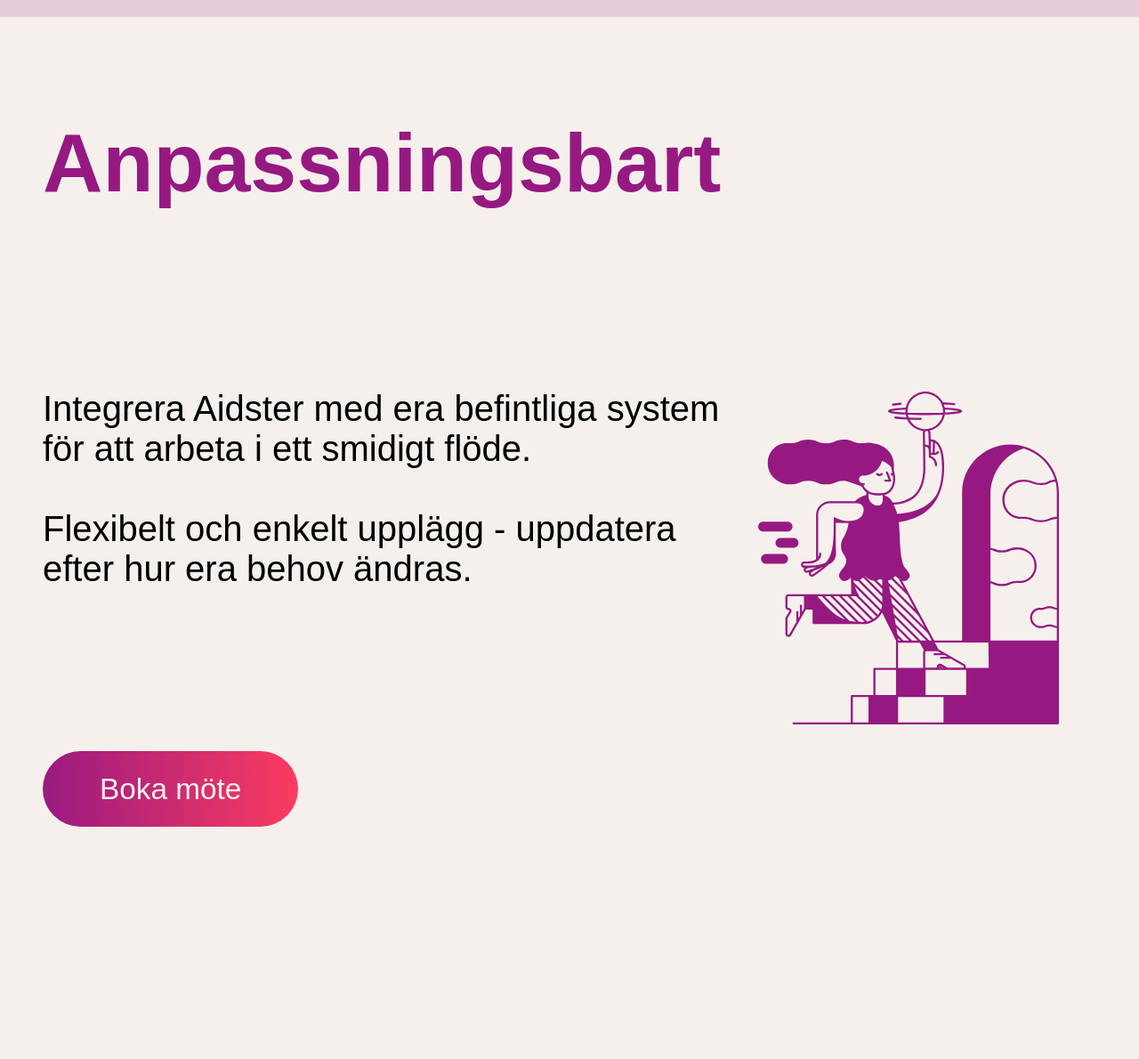
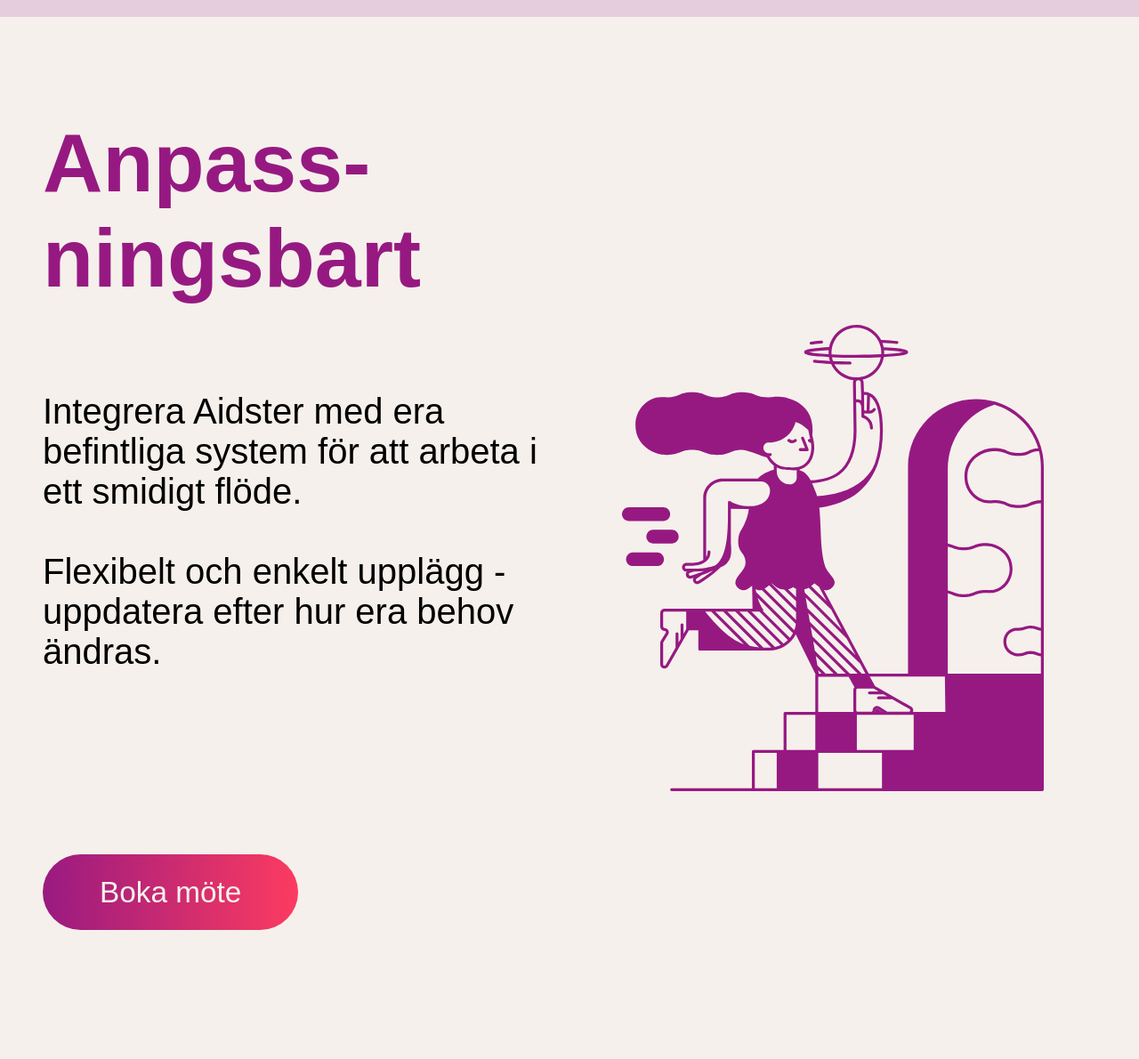
Before and after one commit to aidster-se/aidster-se.github.io, a plain HTML site: page index.html in a window 1280 px wide. Shown: the part 4680-5870 px from the top of the page at 89% size. Drawn offline with Linux system fonts and the light colour scheme; a script that the page names is missing; a web font is replaced by a local one.

Commit message:
Minor updates.

```diff
--- a/index.html
+++ b/index.html
@@ -32,7 +32,7 @@
           </span>
         </div>
         <div id="first-image" style="grid-column-start: 2; grid-row: 1 / span 3; display: flex;  align-items: center; justify-content: center">
-          <img src="image1.png" />
+          <img src="image1.png" style="width: 75%"/>
         </div>
       </div>
     </div>
@@ -110,21 +110,25 @@
 
   <div class="row beige-box">
     <div class="cell">
-      <div style="height: 70rem; display: grid; grid-template-columns: 1fr 1fr">
-        <div>
-          <h1 style="color: #961982; font-weight: bold;">Anpassningsbart</h1>
-          <div style="margin: 5em 0;">
-            Integrera Aidster med era befintliga system för att arbeta i ett smidigt flöde.<br/>
-            <br/>
-            Flexibelt och enkelt upplägg - uppdatera efter hur era behov ändras.
-          </div>
-          <div style="margin-top: 3em;">
+      <div style="height: 70rem; display: grid; grid-template-columns: 1fr 1fr; grid-template-rows: 1fr 1fr 1fr;">
+        <div style="grid-row-start: 1;">
+          <h1 style="color: #961982; font-weight: bold;">Anpass&shy;nings&shy;bart</h1>
+        </div>
+        <div style="grid-row-start: 2;">
+          Integrera Aidster med era befintliga system för att arbeta i ett smidigt flöde.<br/>
+          <br/>
+          Flexibelt och enkelt upplägg - uppdatera efter hur era behov ändras.
+        </div>
+
+        <div style="grid-row-start: 3; display: flex; align-items: center;">
+          <div>
             <span class="button">
               Boka möte
             </span>
           </div>
         </div>
-        <div style="display: flex; align-items: center; justify-content: center">
+
+        <div style="display: flex; align-items: center; justify-content: center; grid-column-start: 2; grid-row: 1 / span 3;">
           <div style="display: flex; align-items: center; justify-content: center">
             <img src="stairs.svg" style="width: 80%;"/>
           </div>
```
